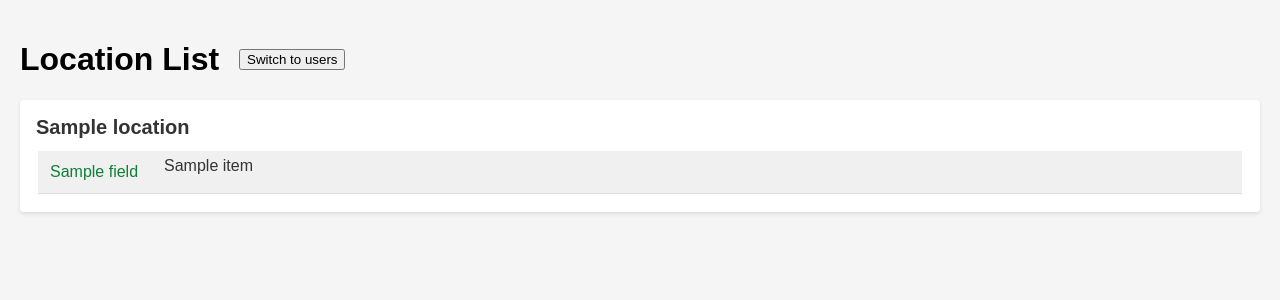
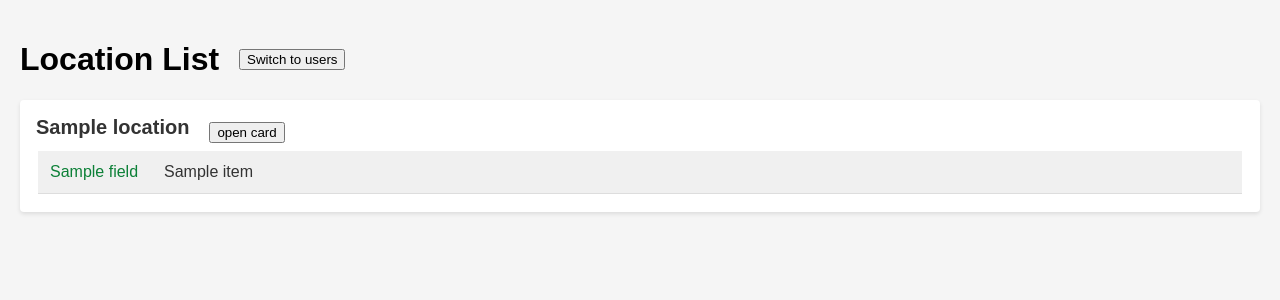
Before and after one commit to Hexy00123/SWP, a Flask app: template templates/locations.html in a window 1280 px wide. Shown: the top 300 px of the page. Run offline with Flask 2, Linux system fonts and the light colour scheme; the template is opened without the code that fills it: most values are stand-ins (such as "Sample title", 1, 10 or a date in 2020); lists and menus that the app fills with data are empty.

```diff
--- a/static/styles/style.css
+++ b/static/styles/style.css
@@ -85,6 +85,7 @@ li {
 
 .field-value {
     margin-left: 20px;
+    padding: 6px 0 0 0;
 }
 
 .map {
--- a/templates/locations.html
+++ b/templates/locations.html
@@ -8,6 +8,15 @@
             var gfg = window.location.href.replace("locations", "users");
             window.location.replace(gfg)
             document.getElementById("url").innerHTML = gfg;
+        }
+
+        function openLocation(location_id) {
+            var newURL = window.location.href.replace("locations/show", "location/" + location_id);
+            console.log(newURL)
+            window.location.replace(newURL)
+            document.getElementById("url").innerHTML = newURL;
+
+
         }
     </script>
 
@@ -21,7 +30,13 @@
 </div>
 {% for location in locations %}
 <div class="location-card">
-    <h2>{{ location.name }}</h2>
+    <div class="header">
+        <h2 class="header_text">{{ location.name }}</h2>
+
+        <button class="header_text" onclick="openLocation('{{ location.id }}')">
+            open card
+        </button>
+    </div>
 
     <table>
         {% for field, value in location.items() %}
--- a/templates/users.html
+++ b/templates/users.html
@@ -1,6 +1,8 @@
 <!DOCTYPE html>
 <html>
 <head>
+    <p id="url"></p>
+
     <title>User List</title>
     <script>
         function removeUser(userId) {
```
Also changed, not shown: templates/location_card.html (+14 -0 lines).
